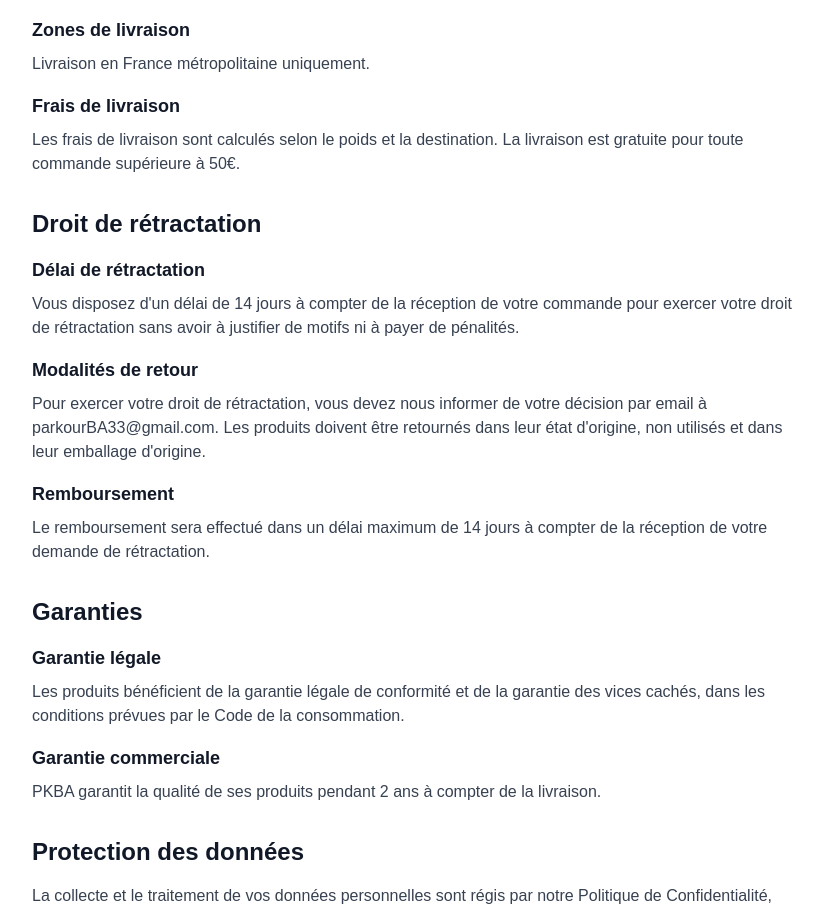
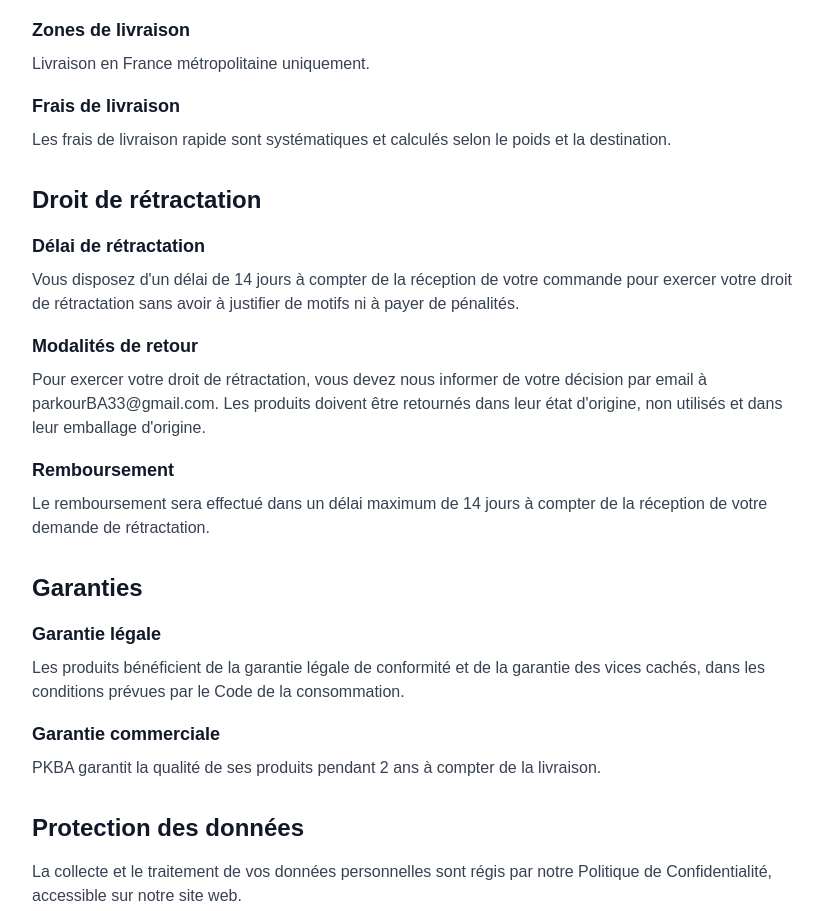
Before and after one commit to AirKyzzZ/PKBA, a Next.js app: page /cgv in a window 1280 px wide. Shown: the part 1860-2771 px from the top of the page, without its empty margins (224-1047 px from the left). Built offline with nearby package versions, Linux system fonts and the light colour scheme; no server answers.

Commit message:
fix(header): adjust navbar width constraints to prevent excessive shrinking on scroll

```diff
--- a/app/cgv/page.tsx
+++ b/app/cgv/page.tsx
@@ -134,7 +134,7 @@ export default function CGV() {
                 <h3 className="text-lg font-cheddar font-bold text-gray-900 mb-2">
                   Frais de livraison
                 </h3>
-                <p>Les frais de livraison sont calculés selon le poids et la destination. La livraison est gratuite pour toute commande supérieure à 50€.</p>
+                <p>Les frais de livraison rapide sont systématiques et calculés selon le poids et la destination.</p>
               </div>
             </div>
           </section>
--- a/components/Header.tsx
+++ b/components/Header.tsx
@@ -45,7 +45,7 @@ const Header = () => {
 
   // Width behavior: shrink on scroll (desktop only); keep full width on mobile/tablet
   const containerWidthClasses = isScrolled
-    ? 'w-full lg:w-[70%] xl:w-[56%]'
+    ? 'w-full lg:w-[85%] xl:w-[75%]'
     : 'w-full lg:w-full'
 
   // Height: shrink on desktop only
```
Also changed, not shown: 1 other file (tests, documents, lock files or other folders).
